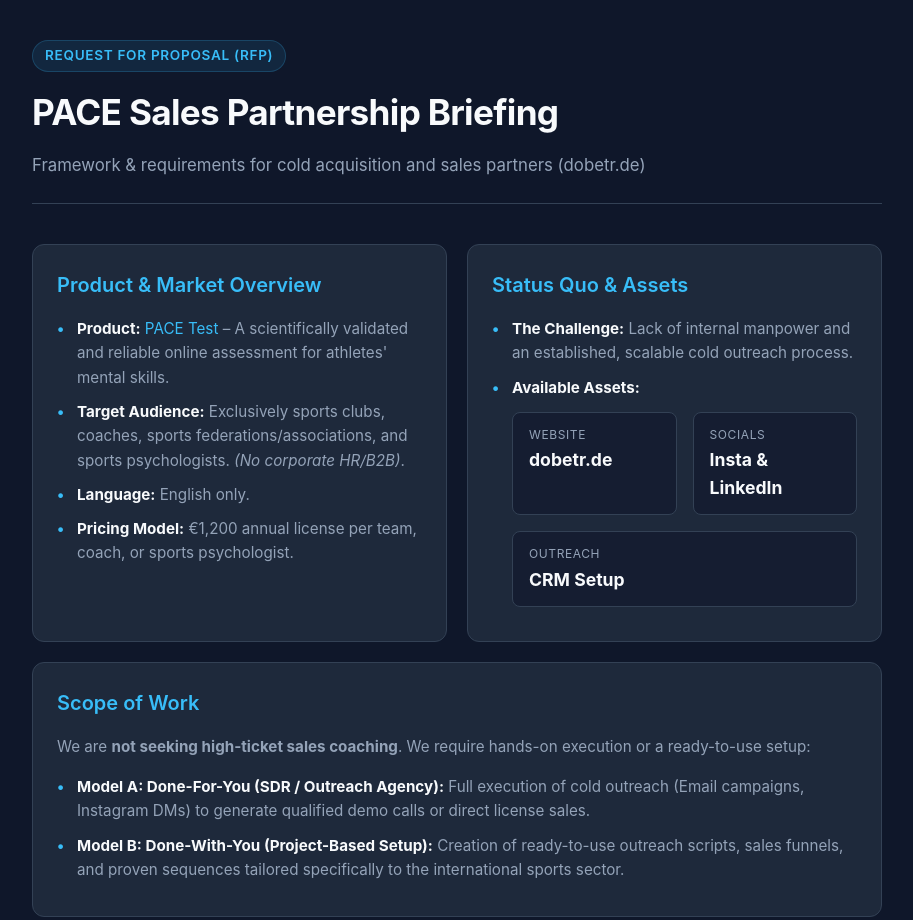
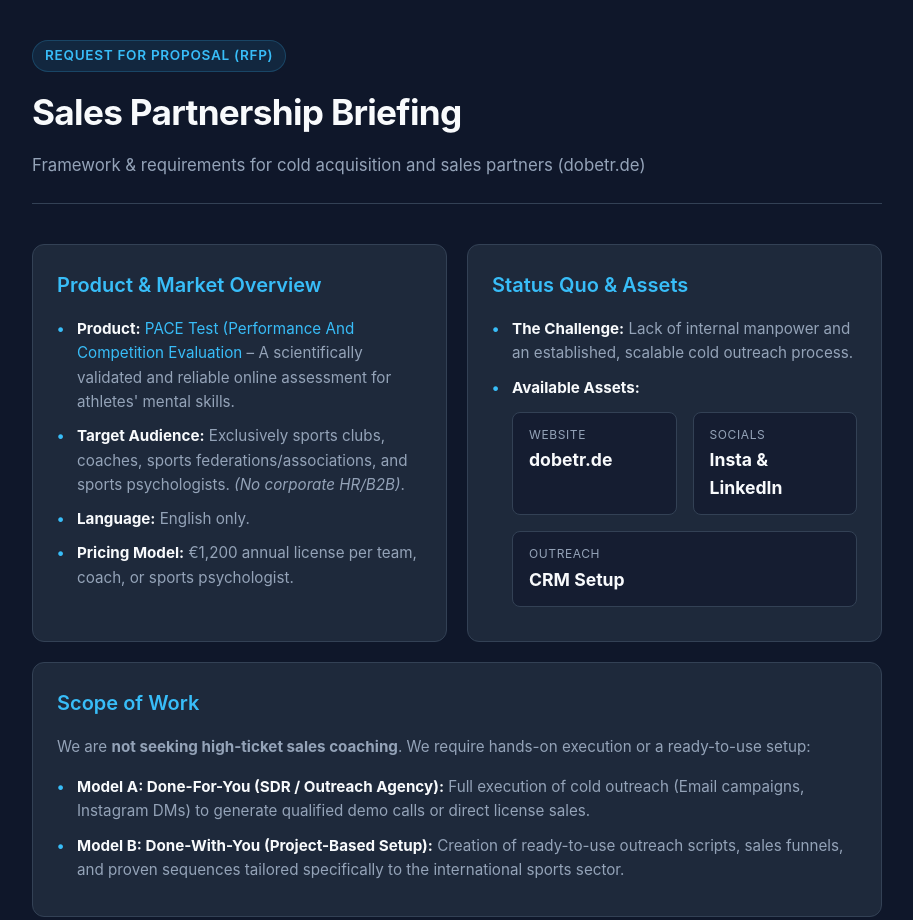
Before and after one commit to CCDix/dobetr-sales-supply-briefing, a plain HTML site: page index.html in a window 1280 px wide. Shown: the top 920 px of the page, without its empty margins (183-1096 px from the left). Drawn offline with Linux system fonts and the light colour scheme.

Commit message:
adaptions

```diff
--- a/index.html
+++ b/index.html
@@ -222,7 +222,7 @@
 
  <header>
  <span class="tag">Request for Proposal (RFP)</span>
- <h1>PACE Sales Partnership Briefing</h1>
+ <h1> Sales Partnership Briefing</h1>
  <p class="subtitle">Framework & requirements for cold acquisition and sales partners (dobetr.de)</p>
  </header>
 
@@ -232,7 +232,7 @@
  <div class="card">
  <h2>Product & Market Overview</h2>
  <ul>
- <li><strong>Product:</strong> <a href="https://www.dobetr.de" target="_blank">PACE Test</a> – A scientifically validated and reliable online assessment for athletes' mental skills.</li>
+ <li><strong>Product:</strong> <a href="https://www.dobetr.de" target="_blank">PACE Test (Performance And Competition Evaluation</a> – A scientifically validated and reliable online assessment for athletes' mental skills.</li>
  <li><strong>Target Audience:</strong> Exclusively sports clubs, coaches, sports federations/associations, and sports psychologists. <em>(No corporate HR/B2B)</em>.</li>
  <li><strong>Language:</strong> English only.</li>
  <li><strong>Pricing Model:</strong> €1,200 annual license per team, coach, or sports psychologist.</li>
```
